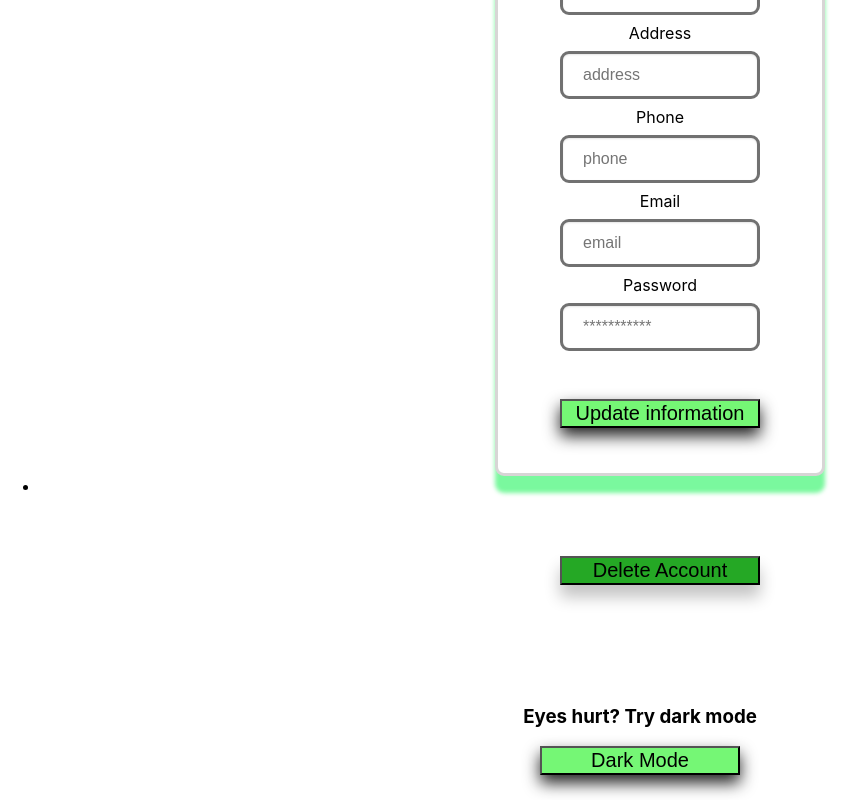
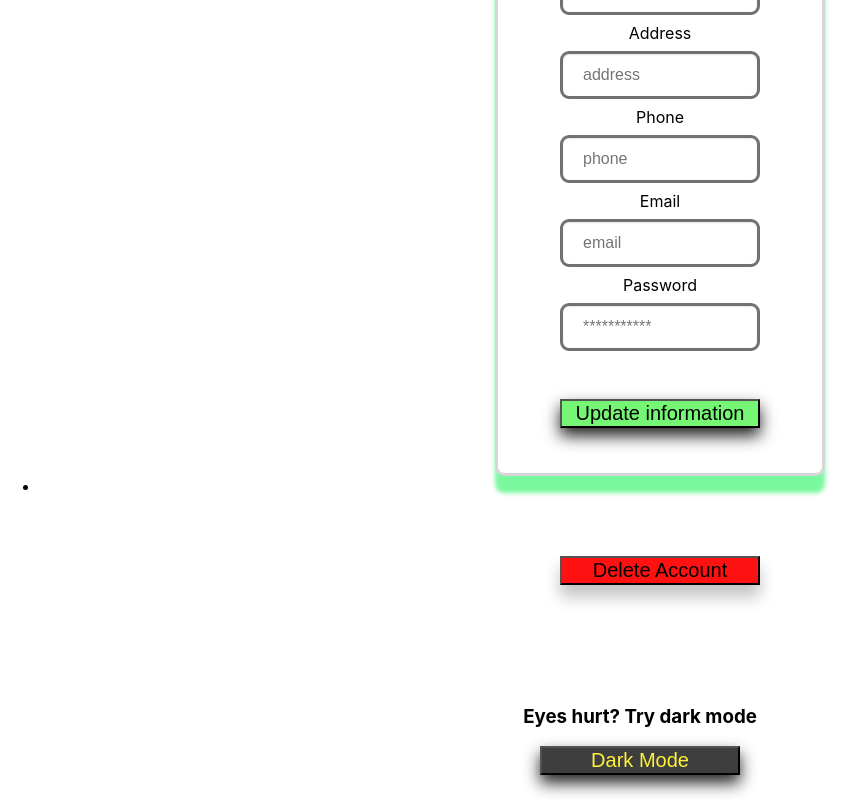
Before and after one commit to FrancoLepe/capstone-project-flatiron-music-depo, a React (Create React App) app in the folder client/: page /account in a window 1280 px wide. In both pictures the pointer is over the button "Delete Account". Shown: the part 537-1337 px from the top of the page, without its empty margins (0-868 px from the left). Built offline with nearby package versions, Linux system fonts and the light colour scheme; no server answers.

Commit message:
changed up darkmode button

```diff
--- a/client/src/Components/Account.js
+++ b/client/src/Components/Account.js
@@ -140,7 +140,7 @@ function Account({currentCustomer, setCurrentCustomer, onLogout, onDeleteAccount
                 <br></br>
                 <br></br>
                 <h3>Eyes hurt? Try dark mode</h3>
-            <button onClick={toggleTheme}>Dark Mode</button>
+            <button className= 'darkbutton' onClick={toggleTheme}>Dark Mode</button>
             <br></br>
             <br></br>
 
--- a/client/src/index.css
+++ b/client/src/index.css
@@ -39,9 +39,30 @@ button:hover {
   box-shadow: 0 12px 16px 0 rgba(0,0,0,0.24);
   background-color: rgb(37, 168, 37);
 }
+
+
+
+
 .redbutton {
   background-color: rgb(231, 99, 99);
   transition: box-shadow 0.7s ease, background-color 0.7s ease;
+}
+.redbutton:hover {
+  box-shadow: 0 12px 16px 0 rgba(0,0,0,0.24);
+  background-color: rgb(255, 17, 17);
+
+}
+
+
+
+
+.darkbutton{
+  background-color: rgb(62, 62, 62);
+  color: rgb(255, 242, 57);
+
+}
+.darkbutton:hover{
+  background-color: rgb(0, 0, 0);
 }
 
 p {
```
Also changed, not shown: 1 other file (tests, documents, lock files or other folders).
